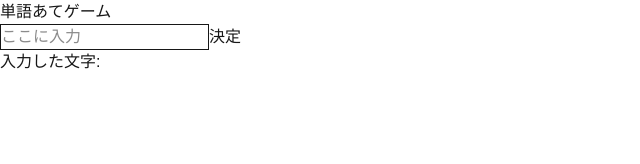
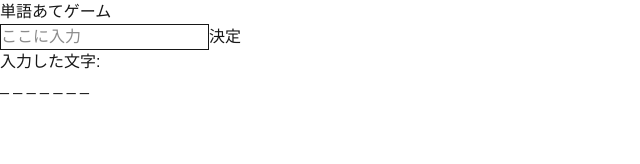
Before and after one commit to bpm154o/warctest, a Next.js app: page / in a window 1280 px wide. Shown: the top 164 px of the page, without its empty margins (0-640 px from the left). Built offline with nearby package versions, Linux system fonts and the light colour scheme.

Commit message:
[add] 入力した文字列を表示する

```diff
--- a/src/app/page.tsx
+++ b/src/app/page.tsx
@@ -17,7 +17,7 @@ const words = [
 ];
 
 export default function HOME() {
-  const [ward, setWord] = useState<string | null>(null);
+  const [word, setWord] = useState<string>("");
   useEffect(() => {
     setWord(words[Math.floor(Math.random() * words.length)].toLowerCase());
   }, []);
@@ -42,6 +42,14 @@ export default function HOME() {
     setInput(""); //入力欄をクリア
   };
 
+  //表示用の文字列を作る
+  const getDisplayWord = () => {
+    return word
+      .split("")
+      .map((letter) => (guesses.includes(letter) ? letter : "_"))
+      .join(" ");
+  };
+
   return (
     <div>
       <h1>単語あてゲーム</h1>
@@ -57,6 +65,7 @@ export default function HOME() {
         <button onClick={handleGuess}>決定</button>
       </div>
       <p>入力した文字: {guesses.join(",")}</p>
+      <p>{getDisplayWord()}</p>
     </div>
   );
 }
```
